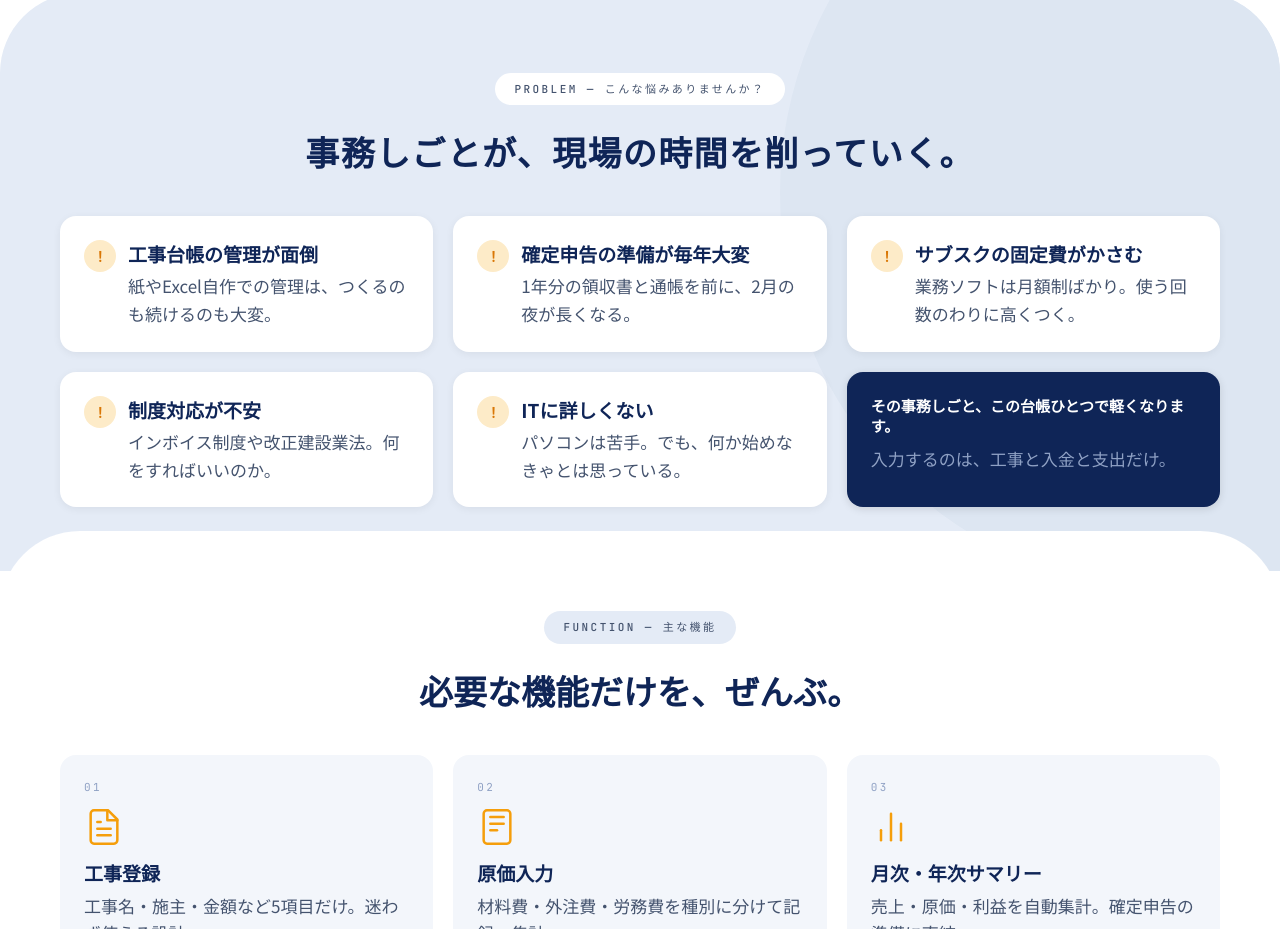
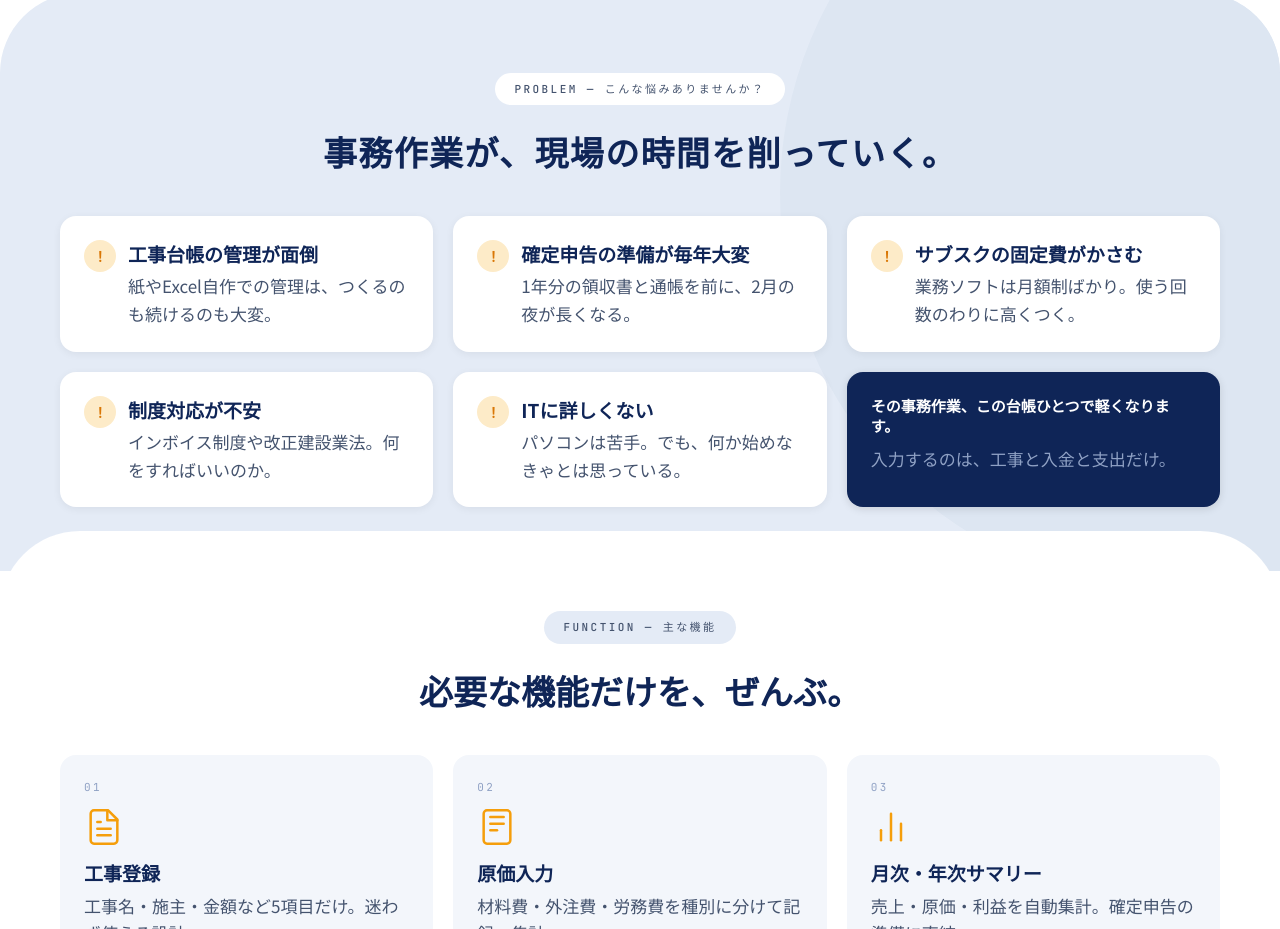
Before and after one commit to nodeyakabe/kensetsu-tools, an Astro site: page /products/koji-daicho in a window 1280 px wide. Shown: the part 885-1814 px from the top of the page. Built offline with nearby package versions, Linux system fonts and the light colour scheme; Astro itself is replaced by a stand-in of ours.

Commit message:
fix(hp): 「事務しごと」→「事務作業」に変更
Co-Authored-By: Claude Sonnet 4.6 <noreply@anthropic.com>

```diff
--- a/src/pages/products/koji-daicho/index.astro
+++ b/src/pages/products/koji-daicho/index.astro
@@ -236,7 +236,7 @@ const comparisonRows = [
       <div class="flex justify-center mb-6 p-reveal">
         <span class="bg-white rounded-full px-5 py-2 font-mono text-[11px] tracking-[0.22em] text-[#44536E] font-medium">PROBLEM — こんな悩みありませんか？</span>
       </div>
-      <h2 class="text-[28px] sm:text-[34px] font-black text-[#0F2557] text-center mb-10 leading-snug tracking-[0.04em] p-reveal">事務しごとが、現場の時間を削っていく。</h2>
+      <h2 class="text-[28px] sm:text-[34px] font-black text-[#0F2557] text-center mb-10 leading-snug tracking-[0.04em] p-reveal">事務作業が、現場の時間を削っていく。</h2>
 
       <div class="grid grid-cols-1 sm:grid-cols-2 lg:grid-cols-3 gap-5 p-stagger">
         <!-- 白カード×5 -->
@@ -259,7 +259,7 @@ const comparisonRows = [
         ))}
         <!-- 濃紺アクセントカード -->
         <div class="rounded-2xl p-6 p-reveal" style="background:#0F2557; box-shadow:0 2px 8px rgba(0,0,0,0.12);">
-          <p class="font-bold text-white text-[15px] mb-2 leading-snug">その事務しごと、この台帳ひとつで軽くなります。</p>
+          <p class="font-bold text-white text-[15px] mb-2 leading-snug">その事務作業、この台帳ひとつで軽くなります。</p>
           <p class="text-[#8FA1C4] text-[17px] leading-relaxed">入力するのは、工事と入金と支出だけ。</p>
         </div>
       </div>
```
